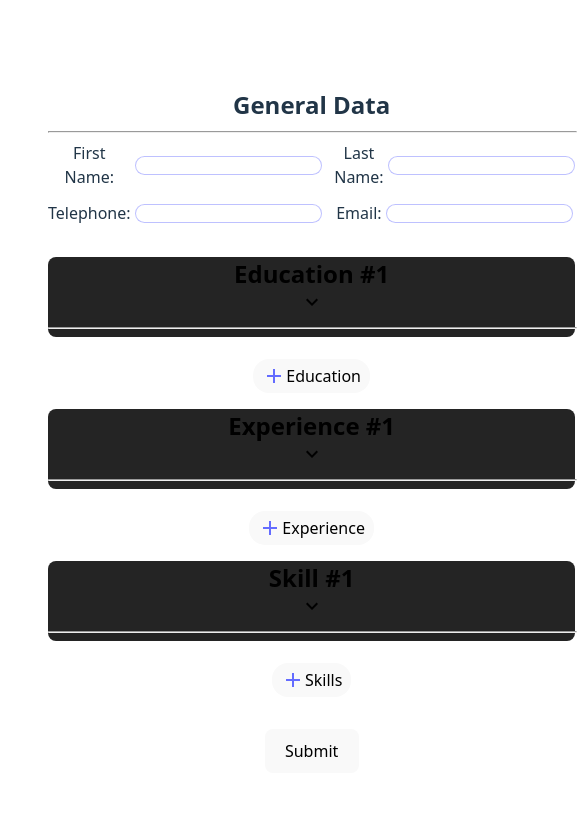
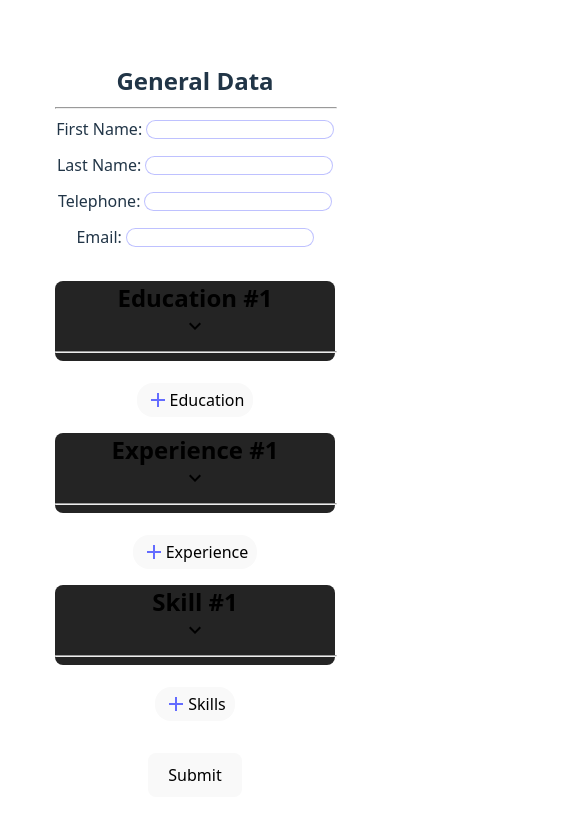
Before and after one commit to Flex58/odin-cv-apllication, a React (Vite) app: page / in a window 390 px wide. Shown: the top 820 px of the page, 585 px wide, since content can reach past the window. Built offline with nearby package versions, Linux system fonts and the light colour scheme.

Commit message:
style: add mobile layout changes

```diff
--- a/src/App.css
+++ b/src/App.css
@@ -23,14 +23,14 @@ p {
 .formWrapper {
   display: grid;
   grid-template-rows: 0fr;
-  transition: grid-template-rows .25s ease-out;
+  transition: grid-template-rows 0.25s ease-out;
 }
 
 .formWrapper.open {
   grid-template-rows: 1fr;
 }
 
-.formContent{
+.formContent {
   overflow: hidden;
 }
 
@@ -42,7 +42,7 @@ p {
 }
 
 .infoContainer {
-  display:  flex;
+  display: flex;
   align-items: center;
   justify-content: space-between;
   padding-right: 2em;
@@ -50,9 +50,9 @@ p {
 
 input,
 textarea {
-  border: .5px solid #646cff6b;
+  border: 0.5px solid #646cff6b;
   border-radius: 1em;
-  padding-left: .5em;
+  padding-left: 0.5em;
 }
 
 input:focus,
@@ -64,17 +64,16 @@ textarea:focus {
 .formDiv {
   display: grid;
   grid-template-columns: 1fr 1fr;
-  gap: .75em;
+  gap: 0.75em;
 }
 
 .inputDiv {
   display: flex;
   align-items: center;
   justify-content: center;
-  gap: .25em;
+  gap: 0.25em;
   grid-column: 1/3;
 }
-
 
 .inputDiv.fromDiv {
   grid-column: 1/2;
@@ -91,7 +90,7 @@ hr {
 
 .deleteBtn {
   border-radius: 1em;
-  padding: .5em;
+  padding: 0.5em;
   background-color: #242424;
   position: relative;
   left: 40%;
@@ -103,7 +102,7 @@ hr {
 
 .addBtn {
   border-radius: 1em;
-  padding: .25em .5em;
+  padding: 0.25em 0.5em;
   display: flex;
   justify-content: center;
   align-items: center;
@@ -111,11 +110,11 @@ hr {
 }
 
 .submitBtn {
-  gap: .5em;
+  gap: 0.5em;
   display: flex;
   margin: auto;
   margin-top: 2em;
-  border-radius: .5em;
+  border-radius: 0.5em;
 }
 
 .generalContainer {
@@ -131,7 +130,7 @@ hr {
   display: flex;
   flex-direction: column;
   padding-bottom: 1em;
-  gap: .25em;
+  gap: 0.25em;
 }
 
 .positionContainer {
@@ -164,6 +163,15 @@ h1 {
 }
 
 .generalContainer h1 {
-  padding-bottom: .25em;
+  padding-bottom: 0.25em;
   font-size: 3rem;
 }
+
+@media (max-width: 574px) {
+  .inputDiv.fromDiv {
+    grid-column: 1/3;
+  }
+  .inputDiv.toDiv {
+    grid-column: 1/3;
+  }
+}
```
